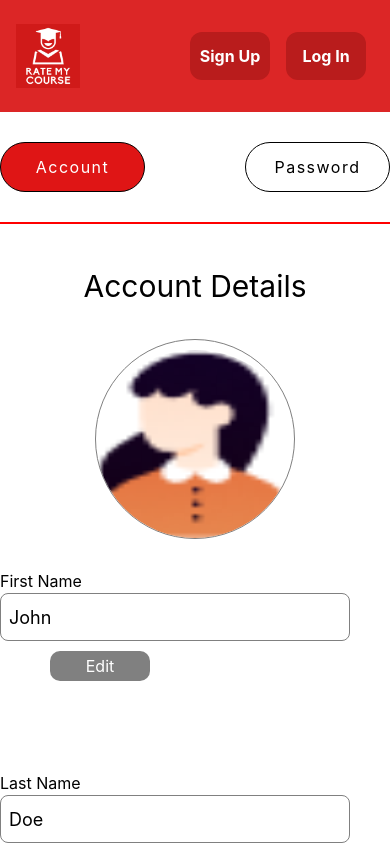
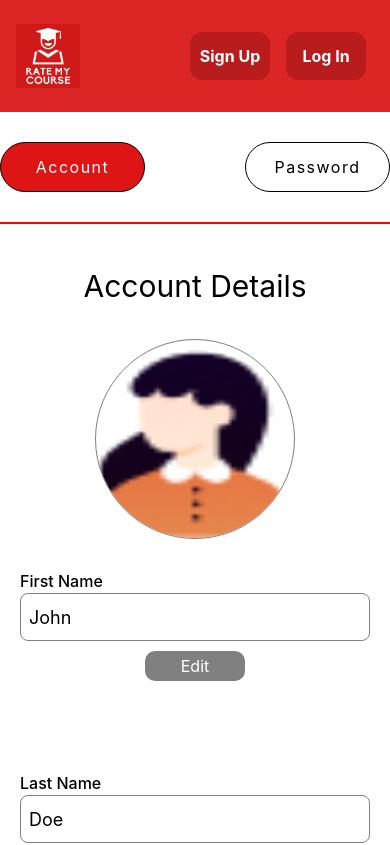
Before and after one commit to mrmallam/Rate_My_Course, a React (Create React App) app in the folder Frontend/rate_my_course/: page /accountSettings in a window 390 px wide. Shown: the top 845 px of the page. Built offline with nearby package versions, Linux system fonts and the light colour scheme.

Commit message:
Updated styling

```diff
--- a/Frontend/rate_my_course/src/styles/AccountSettingsAccount.css
+++ b/Frontend/rate_my_course/src/styles/AccountSettingsAccount.css
@@ -43,7 +43,7 @@
     gap: 30px;
 }
 
-.inputContainer{
+.inputContainer--account{
     display: flex;
     flex-direction: row;
     align-items: center;
@@ -51,7 +51,7 @@
     padding-left: 20px;
 }
 
-.inputContainer label {
+.inputContainer--account label {
     width: 100px;
     font-weight: 500;
 }
@@ -145,14 +145,14 @@
         width: 100%;
     }
 
-    .inputContainer {
+    .inputContainer--account {
         display: flex;
         flex-direction: column;
         padding: 0px;
         margin: 0px;
     }
 
-    .inputContainer label {
+    .inputContainer--account label {
         display: flex;
         width: 100%;
         justify-content: flex-start;
```
